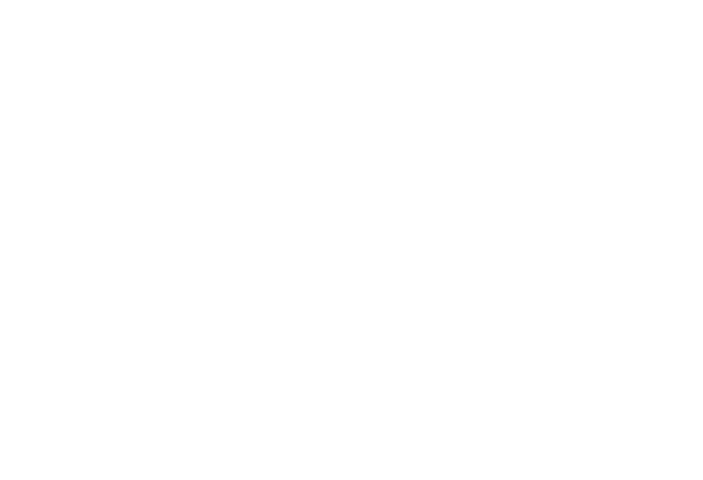
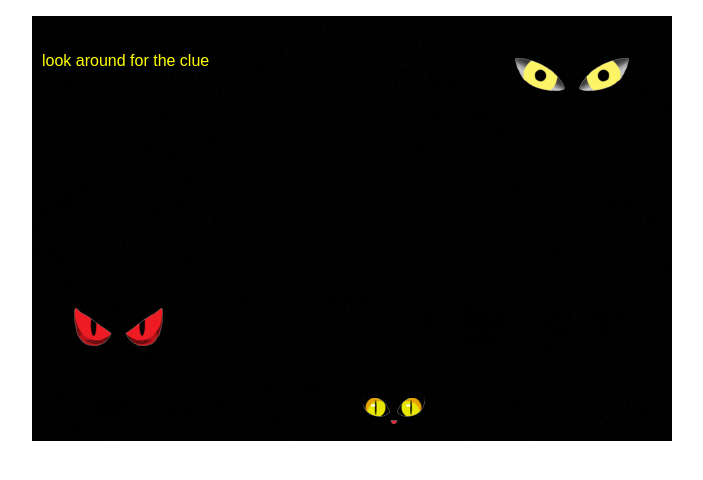
Before and after one commit to ethyl2/riddles, a plain HTML site: page index.html in a window 1280 px wide. Shown: the whole page, without its empty margins (288-991 px from the left). Drawn offline with nearby package versions, Linux system fonts and the light colour scheme; the site is published under a folder, as on GitHub Pages, so addresses that start at the root find nothing.

Commit message:
Takes out unneeded images; updates image urls

```diff
--- a/index.html
+++ b/index.html
@@ -20,7 +20,7 @@
                 max-width: 750px;
                 height: auto;
                 cursor:  crosshair;
-                cursor: url('/images/flashlight3.png') 53 53, crosshair;
+                cursor: url('images/flashlight3.png') 53 53, crosshair;
             }
         </style>
     </head>
@@ -28,7 +28,7 @@
         <!--[if lt IE 7]>
             <p class="browsehappy">You are using an <strong>outdated</strong> browser. Please <a href="#">upgrade your browser</a> to improve your experience.</p>
         <![endif]-->
-        <div class="relative flex items-end justify-center mx-auto mt-4" style="width: 640px; height: 425px; background-image: url('/images/room.png');
+        <div class="relative flex items-end justify-center mx-auto mt-4" style="width: 640px; height: 425px; background-image: url('images/room.png');
         background-size: cover;">
             <p class="pb-1 text-xs text-center text-white">What word starts with <span class="italic">'e'</span> and ends with <span class="italic">'e'</span>, but usually has only one letter in it? </p>
             <canvas id="room" class="absolute top-0 left-0" width="640" height="425"></canvas>
@@ -45,7 +45,7 @@
                 roomCanvas.fillStyle = 'yellow'
                 roomCanvas.fillText('look around for the clue', 10, 50)
             }
-            img.src = '/images/cover.gif';
+            img.src = 'images/cover.gif';
             room.addEventListener("mousemove", function(e) {
                 var brushPos = getBrushPos(e.clientX, e.clientY);
                 var leftBut = detectLeftButton(e);
```
Also changed, not shown: images/bridge.jpg (deleted), images/bridge2.jpg (deleted), images/circle.png (deleted), images/circle2.png (deleted), images/circle3.png (deleted), images/flashlight2.png (deleted).
